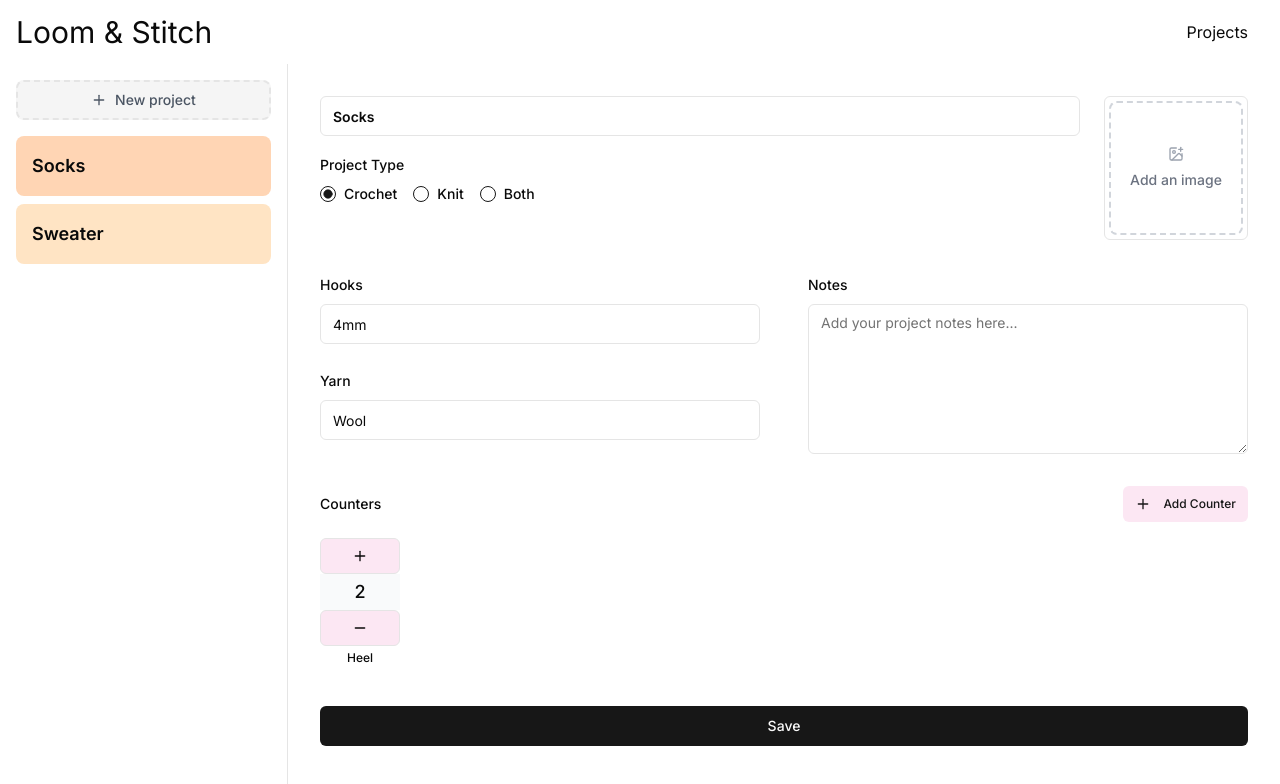
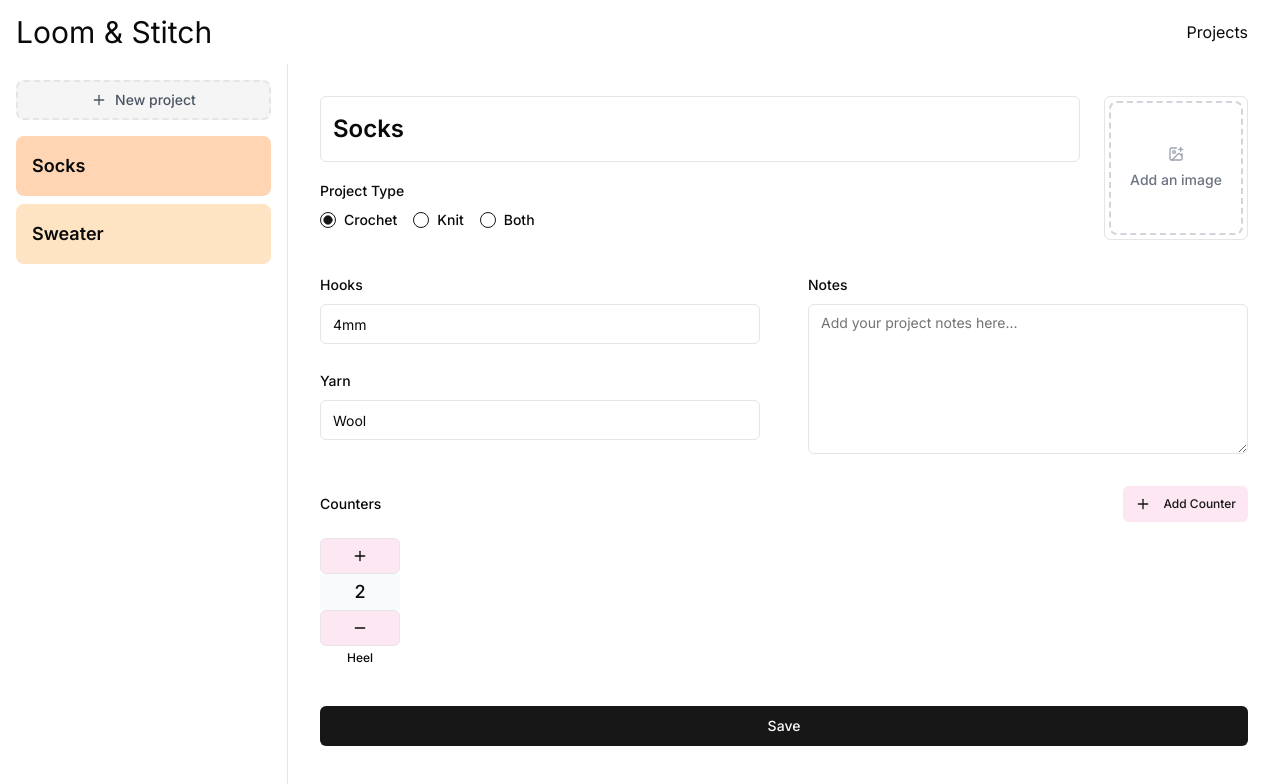
Before and after one commit to naadiya-a/loom-and-stitch, a Next.js app: page /project/1 in a window 1280 px wide. Shown: the top 784 px of the page. Built offline with nearby package versions, Linux system fonts and the light colour scheme.

Commit message:
Fixed the title input text size

```diff
--- a/components/project-details.tsx
+++ b/components/project-details.tsx
@@ -9,6 +9,7 @@ import { Textarea } from '@/components/ui/textarea';
 import { StitchCounter } from './stitch-counter';
 import { Plus, ImagePlus } from 'lucide-react';
 import { Project, ProjectType } from '../lib/types';
+import { TitleInput } from './ui/title-input';
 
 interface ProjectDetailsProps {
   project: Project | null;
@@ -81,12 +82,11 @@ export function ProjectDetails({ project, onSave }: ProjectDetailsProps) {
       <div className="flex-1 overflow-y-auto p-4 sm:p-6 md:p-8 max-w-6xl mx-auto space-y-8">
         <div className="flex flex-col sm:flex-row sm:items-start gap-6">
           <div className="flex-1 space-y-4">
-            <Input
+            <TitleInput
               id="name"
               value={formData.name}
               onChange={handleInputChange}
               placeholder="Enter project title"
-              className="text-3xl sm:text-4xl font-semibold"
               required
             />
             <div className="space-y-2">
--- /dev/null
+++ b/components/ui/title-input.tsx
@@ -0,0 +1,21 @@
+import * as React from "react"
+import { Input } from "./input"
+import { cn } from "@/lib/utils"
+
+export interface TitleInputProps
+  extends React.InputHTMLAttributes<HTMLInputElement> {}
+
+const TitleInput = React.forwardRef<HTMLInputElement, TitleInputProps>(
+  ({ className, ...props }, ref) => {
+    return (
+      <Input
+        className={cn("h-auto !text-2xl py-4 font-semibold", className)}
+        ref={ref}
+        {...props}
+      />
+    )
+  }
+)
+TitleInput.displayName = "TitleInput"
+
+export { TitleInput }
```
